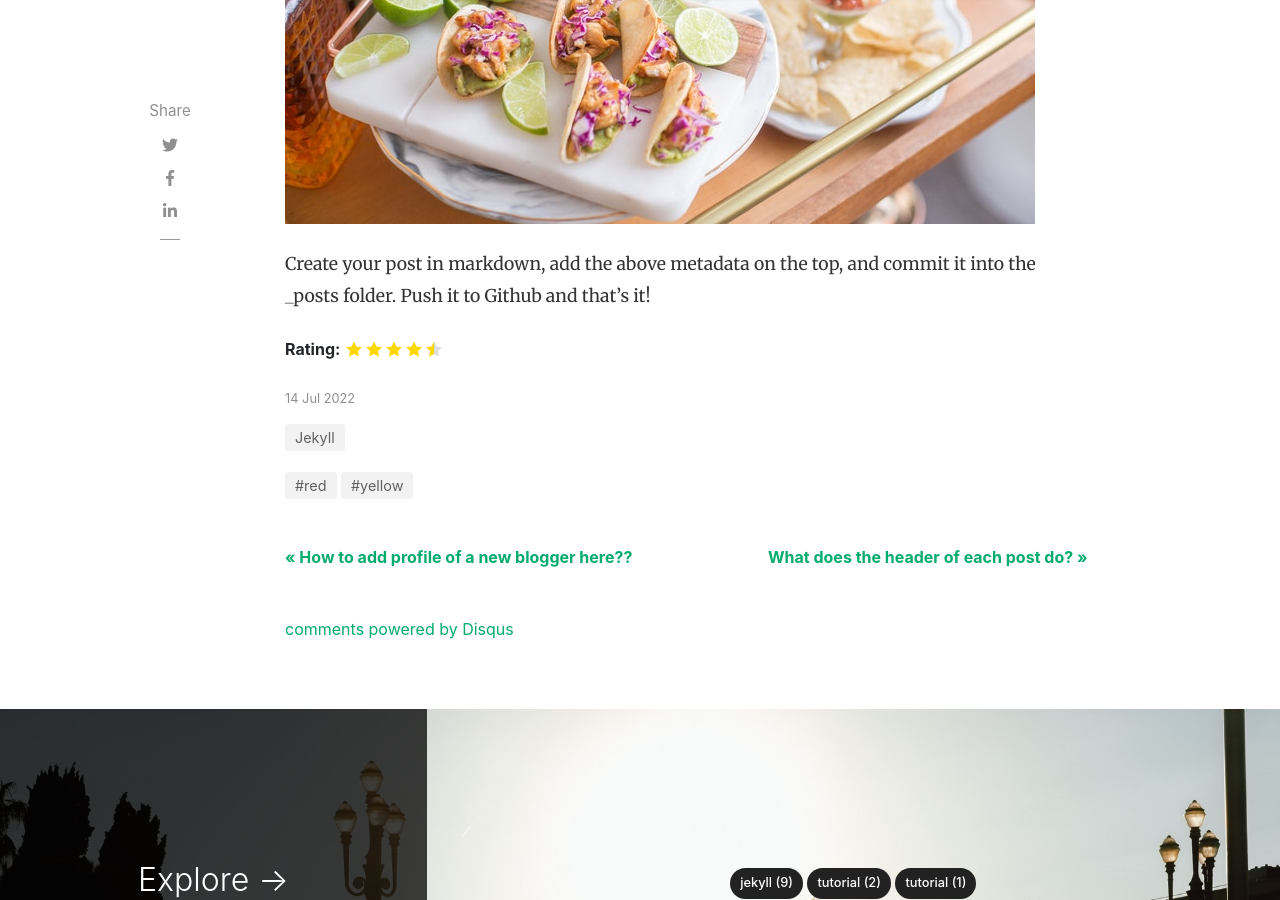
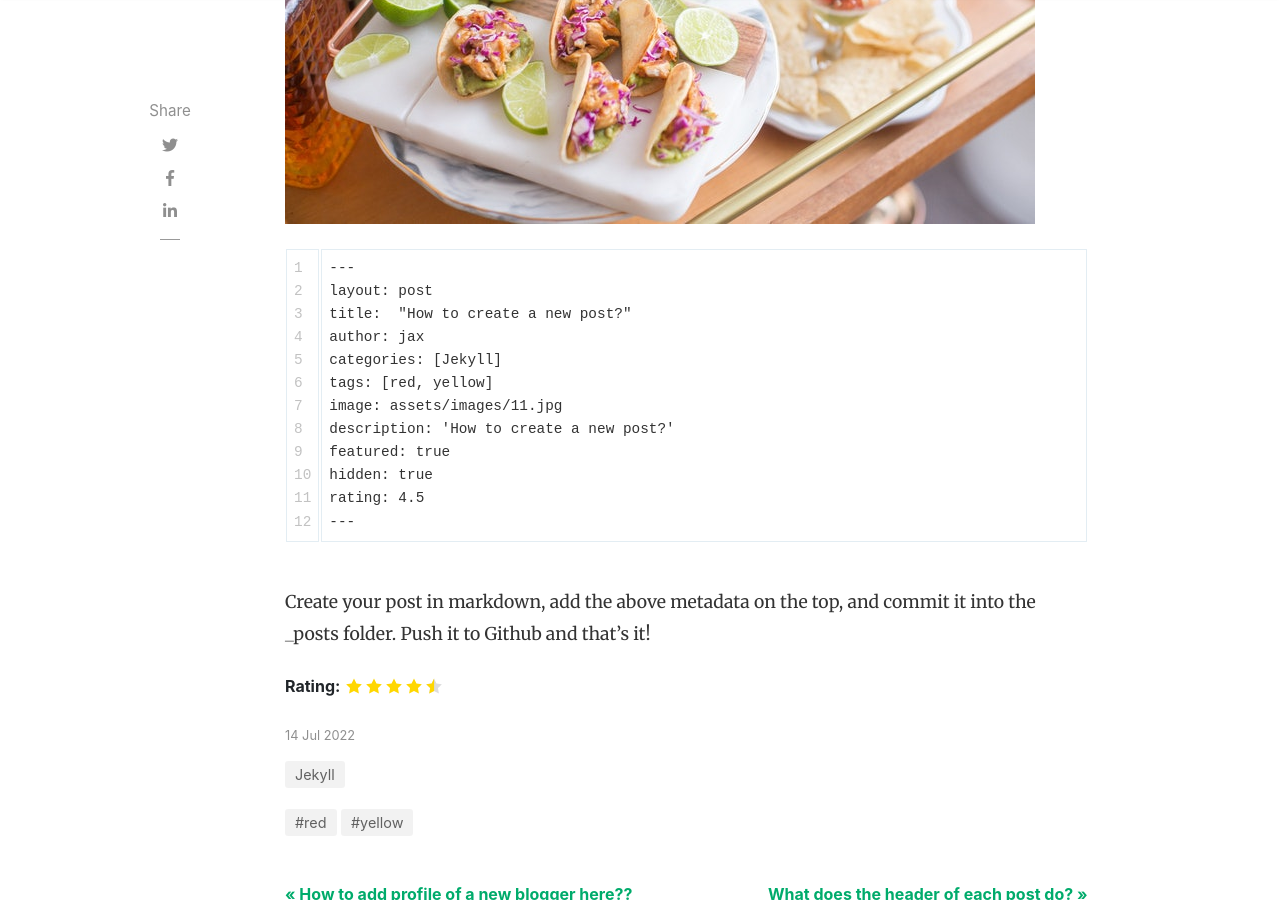
Before and after one commit to DinoHub/dinohub.github.io, a Jekyll site: the page built from _posts/2022-07-14-Adding-a-new-post.md, in a window 1280 px wide and 900 px high, scrolled down 691 px. Built offline with Jekyll 4.4.1, drawn with Linux system fonts in a browser that asks for light colours; nearby versions of some CDN libraries; comment, search, counter and statistics services are not loaded.

Commit message:
Update 2022-07-14-Adding-a-new-post.md

````diff
--- a/_posts/2022-07-14-Adding-a-new-post.md
+++ b/_posts/2022-07-14-Adding-a-new-post.md
@@ -10,4 +10,19 @@ featured: true
 hidden: true
 rating: 4.5
 ---
+
+```html
+---
+layout: post
+title:  "How to create a new post?"
+author: jax
+categories: [Jekyll]
+tags: [red, yellow]
+image: assets/images/11.jpg
+description: 'How to create a new post?'
+featured: true
+hidden: true
+rating: 4.5
+---
+```
 Create your post in markdown, add the above metadata on the top, and commit it into the _posts folder. Push it to Github and that's it!
````
